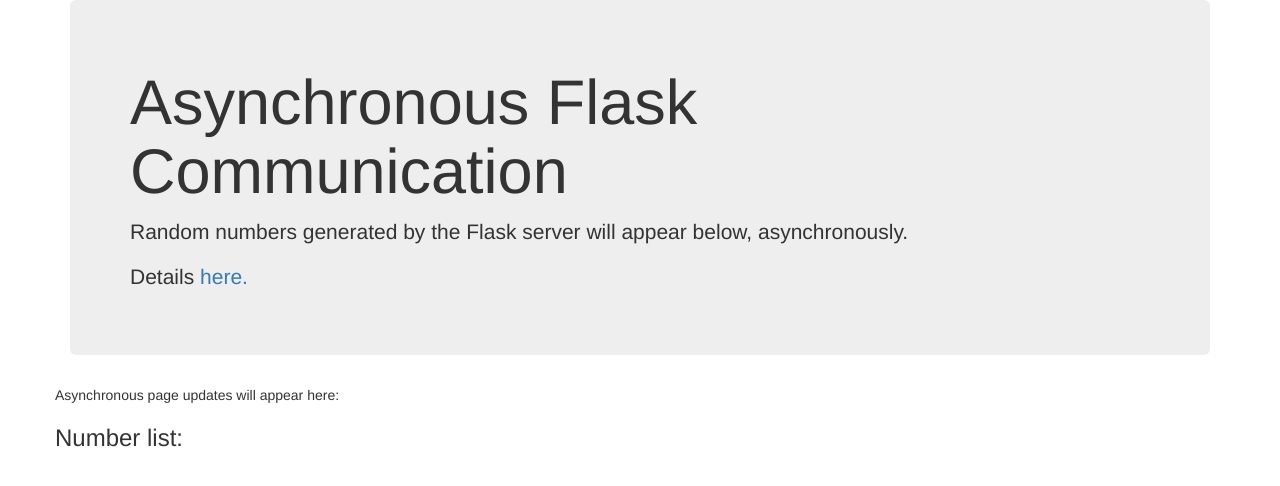
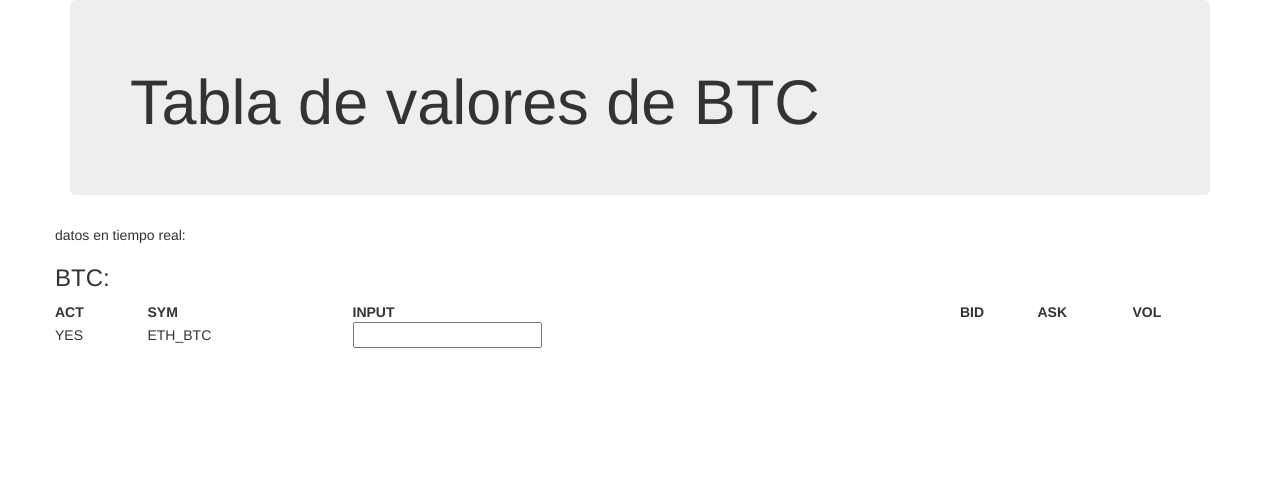
Before and after one commit to Andresfelipepd/ethical, a Flask app: page / in a window 1280 px wide. Shown: the top 486 px of the page. Run offline with Flask 2, Linux system fonts and the light colour scheme; some libraries are stand-ins or nearby versions.

Commit message:
real time interface

```diff
--- a/server.py
+++ b/server.py
@@ -5,6 +5,8 @@
 from random import random
 from time import sleep
 from threading import Thread, Event
+import json
+import urllib3
 
 __author__ = 'slynn'
 
@@ -19,19 +21,13 @@
 thread = Thread()
 thread_stop_event = Event()
 
-def randomNumberGenerator():
-    """
-    Generate a random number every 1 second and emit to a socketio instance (broadcast)
-    Ideally to be run in a separate thread?
-    """
-    #infinite loop of magical random numbers
-    print("Making random numbers")
+def getBTC():
     while not thread_stop_event.isSet():
-        number = round(random()*10, 3)
-        print(number)
-        socketio.emit('newnumber', {'number': number}, namespace='/test')
+        http = urllib3.PoolManager()
+        response = http.request('GET',"https://api.tidex.com/api/3/ticker/eth_btc")
+        values = json.loads(response.data)
+        socketio.emit('newnumber', {'bid': str(values['eth_btc']['buy']),'ask': str(values['eth_btc']['sell']),'vol': str(values['eth_btc']['sell'])}, namespace='/test')
         socketio.sleep(1)
-
 
 @app.route('/')
 def index():
@@ -46,8 +42,7 @@
 
     #Start the random number generator thread only if the thread has not been started before.
     if not thread.isAlive():
-        print("Starting Thread")
-        thread = socketio.start_background_task(randomNumberGenerator)
+        thread = socketio.start_background_task(getBTC)
 
 @socketio.on('disconnect', namespace='/test')
 def test_disconnect():
--- a/static/js/application.js
+++ b/static/js/application.js
@@ -1,22 +1,22 @@
+$(document).ready(function () {
+    const input = document.querySelector('input');
 
-$(document).ready(function(){
+    input.addEventListener('change', updateValue);
+
+    function updateValue(e) {
+        console.log(e.target.value);
+    }
     //connect to the socket server.
     var socket = io.connect('http://' + document.domain + ':' + location.port + '/test');
-    var numbers_received = [];
-
     //receive details from server
-    socket.on('newnumber', function(msg) {
-        console.log("Received number" + msg.number);
-        //maintain a list of ten numbers
-        if (numbers_received.length >= 10){
-            numbers_received.shift()
-        }
-        numbers_received.push(msg.number);
-        numbers_string = '';
-        for (var i = 0; i < numbers_received.length; i++){
-            numbers_string = numbers_string + '<p>' + numbers_received[i].toString() + '</p>';
-        }
-        $('#log').html(numbers_string);
+    socket.on('newnumber', function (msg) {
+        bid = '<p>' + msg.bid + '</p>';
+        ask = '<p>' + msg.ask + '</p>';
+        vol = '<p>' + msg.vol + '</p>';
+        $('#bid').html(bid);
+        $('#ask').html(ask);
+        $('#vol').html(vol);
     });
 
+
 });
--- a/templates/index.html
+++ b/templates/index.html
@@ -1,32 +1,45 @@
 <!DOCTYPE html>
 <html>
+
 <head>
   <script src="//code.jquery.com/jquery-3.3.1.min.js"></script>
   <script type="text/javascript" src="//cdnjs.cloudflare.com/ajax/libs/socket.io/1.3.6/socket.io.min.js"></script>
   <script src="static/js/application.js"></script>
-
   <link rel="stylesheet" href="//maxcdn.bootstrapcdn.com/bootstrap/3.3.7/css/bootstrap.min.css">
 </head>
+
 <body>
   <div class="container">
     <div class="jumbotron">
-    <h1>Asynchronous Flask Communication</h1>
-    <p>Random numbers generated by the Flask server will appear below, asynchronously.</p>
-    <p>Details <a href='https://www.shanelynn.ie/asynchronous-updates-to-a-webpage-with-flask-and-socket-io/' target='_blank'>here.</a></p>
+      <h1>Tabla de valores de BTC</h1>
     </div>
   </div>
-
   </div>
-
   <div class="container" id="content">
     <div class="row">
-        <p>Asynchronous page updates will appear here:</p>
-        <h3>Number list:</h3>
-        <div id="log">
-        </div> <!-- /#log -->
+      <p>datos en tiempo real:</p>
+      <h3>BTC:</h3>
+      <table style="width:100%">
+        <tr>
+          <th>ACT</th>
+          <th>SYM</th>
+          <th>INPUT</th>
+          <th>BID</th>
+          <th>ASK</th>
+          <th>VOL</th>
+        </tr>
+        <tr>
+          <td>YES</td>
+          <td>ETH_BTC</td>
+          <td><input type="number" id="input" name="entrada"><br></td>
+          <td><div id="bid"></div></td>
+          <td><div id="ask"></div></td>
+          <td><div id="vol"></div></td>
+        </tr>
+      </table>
       </div>
     </div>
+  </div>
+</body>
 
-
-</body>
 </html>
```
Also changed, not shown: bot.py (deleted, +0 -18 lines). Lines whose indentation alone changed are shown as unchanged.
